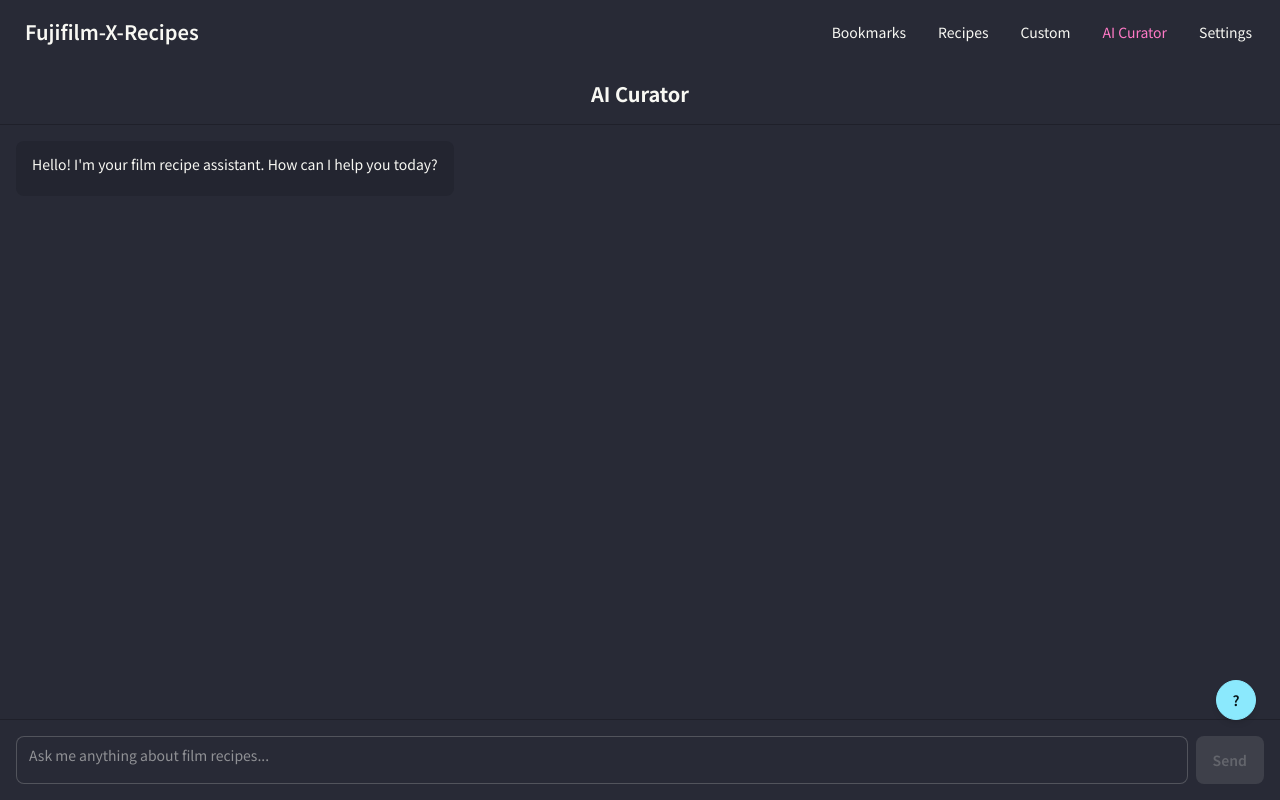
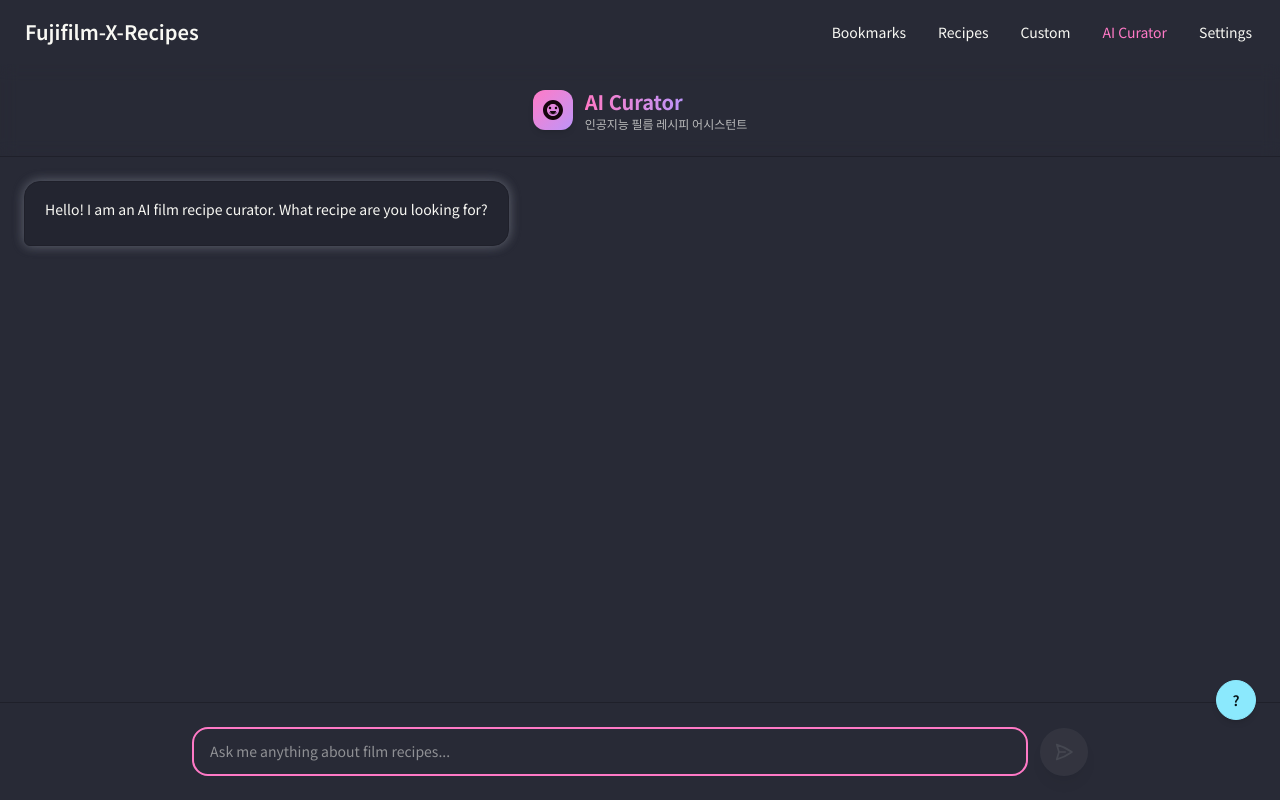
Before and after one commit to pathas-dev/fujifilm-x-recipes, a Next.js app: page /en/chatbot in a window 1280 px wide. Built offline with nearby package versions, Linux system fonts and the light colour scheme; no server answers.

Commit message:
style: ChatbotClient 스타일 변경

```diff
--- a/messages/en.json
+++ b/messages/en.json
@@ -13,7 +13,7 @@
     "send": "Send",
     "thinking": "Thinking...",
     "error": "Sorry, something went wrong. Please try again.",
-    "welcome": "Hello! I'm your film recipe assistant. How can I help you today?"
+    "welcome": "Hello! I am an AI film recipe curator. What recipe are you looking for?"
   },
   "SettingsPage": {
     "title": "Settings",
--- a/messages/ko.json
+++ b/messages/ko.json
@@ -13,7 +13,7 @@
     "send": "전송",
     "thinking": "생각 중...",
     "error": "죄송합니다. 문제가 발생했습니다. 다시 시도해 주세요.",
-    "welcome": "안녕하세요! 필름 레시피 도우미입니다. 오늘 무엇을 도와드릴까요?"
+    "welcome": "안녕하세요! 저는 AI 필름 레시피 큐레이터입니다. 어떤 레시피를 찾으시나요?"
   },
   "SettingsPage": {
     "title": "설정",
--- a/package.json
+++ b/package.json
@@ -45,6 +45,7 @@
     "react": "19.1.0",
     "react-dom": "19.1.0",
     "react-markdown": "^10.1.0",
+    "remark-gfm": "^4.0.1",
     "sharp": "^0.33.5",
     "uuid": "^9.0.1",
     "zod": "^4.0.5",
--- a/src/app/globals.css
+++ b/src/app/globals.css
@@ -28,4 +28,29 @@
       background: rgba(0, 0, 0, 0.9);
     }
   }
+
+  /* Chatbot message glow animations */
+  @keyframes borderGlow {
+    0%,
+    100% {
+      box-shadow: 0 0 5px rgba(var(--glow-color), 0.3);
+    }
+    50% {
+      box-shadow: 0 0 20px rgba(var(--glow-color), 0.6),
+        0 0 30px rgba(var(--glow-color), 0.3);
+    }
+  }
+
+  .message-glow {
+    animation: borderGlow 4s ease-in-out infinite;
+    animation-delay: var(--glow-delay, 0s);
+  }
+
+  .user-message-glow {
+    --glow-color: 59, 130, 246;
+  }
+
+  .bot-message-glow {
+    --glow-color: 156, 163, 175;
+  }
 }
--- a/src/components/chatbot/ChatbotClient.tsx
+++ b/src/components/chatbot/ChatbotClient.tsx
@@ -1,7 +1,13 @@
 "use client";
 
+import {
+  SvgAiCurator,
+  SvgAirplaneOutline,
+  SvgAirplaneSolid,
+} from "@/components/icon/svgs";
 import { useEffect, useRef, useState } from "react";
 import ReactMarkdown from "react-markdown";
+import remarkGfm from "remark-gfm";
 
 interface ChatMessage {
   id: string;
@@ -32,6 +38,7 @@ const ChatbotClient = ({ messages }: ChatbotClientProps) => {
   ]);
   const [inputValue, setInputValue] = useState("");
   const [isLoading, setIsLoading] = useState(false);
+  const [isStreaming, setIsStreaming] = useState(false);
   const messagesEndRef = useRef<HTMLDivElement>(null);
 
   const scrollToBottom = () => {
@@ -84,12 +91,19 @@ const ChatbotClient = ({ messages }: ChatbotClientProps) => {
 
       setChatMessages((prev) => [...prev, botMessage]);
 
+      let isFirstChunk = true;
       while (true) {
         const { done, value } = await reader.read();
         if (done) break;
 
         const chunk = new TextDecoder().decode(value);
         botMessageContent += chunk;
+
+        // 첫 번째 청크가 도착하면 스트리밍 시작으로 간주
+        if (isFirstChunk) {
+          setIsStreaming(true);
+          isFirstChunk = false;
+        }
 
         setChatMessages((prev) =>
           prev.map((msg) =>
@@ -110,6 +124,7 @@ const ChatbotClient = ({ messages }: ChatbotClientProps) => {
       setChatMessages((prev) => [...prev, errorMessage]);
     } finally {
       setIsLoading(false);
+      setIsStreaming(false);
     }
   };
 
@@ -123,33 +138,53 @@ const ChatbotClient = ({ messages }: ChatbotClientProps) => {
   return (
     <section className="w-full h-full flex flex-col bg-base-100 select-text">
       {/* Header */}
-      <div className="flex items-center justify-center p-4 border-b border-base-300">
-        <h1 className="text-xl font-bold text-base-content">
+      <div className="flex items-center justify-center p-6 border-b border-base-300 bg-base-50/50 backdrop-blur-sm">
+        <div className="flex items-center space-x-3">
+          <div className="w-10 h-10 bg-gradient-to-br from-primary to-secondary rounded-xl flex items-center justify-center shadow-md relative overflow-hidden group">
+            <div className="absolute inset-0 bg-gradient-to-r from-primary/20 to-secondary/20 opacity-0 group-hover:opacity-100 transition-opacity duration-300"></div>
+            <SvgAiCurator />
+          </div>
+          <div>
+            <h1 className="text-xl font-bold bg-gradient-to-r from-primary to-secondary inline-block text-transparent bg-clip-text">
               {messages.title}
             </h1>
+            <p className="text-xs text-base-content/70">
+              인공지능 필름 레시피 어시스턴트
+            </p>
+          </div>
+        </div>
       </div>
 
       {/* Messages */}
-      <div className="flex-1 overflow-y-auto p-4 space-y-4">
-        {chatMessages.map((message) => (
+      <div className="flex-1 overflow-y-auto p-6 space-y-6">
+        {chatMessages.map((message, index) => (
           <div
             key={message.id}
             className={`flex ${
               message.isUser ? "justify-end" : "justify-start"
-            }`}
+            } animate-in slide-in-from-bottom-2 duration-300`}
+            style={{ animationDelay: `${index * 50}ms` }}
           >
             <div
-              className={`max-w-xs md:max-w-md lg:max-w-lg px-4 py-3 rounded-lg ${
+              className={`max-w-xs md:max-w-md lg:max-w-2xl px-5 py-4 rounded-2xl shadow-sm transition-all duration-200 hover:shadow-md message-glow ${
                 message.isUser
-                  ? "bg-primary text-primary-content"
-                  : "bg-base-200 text-base-content"
+                  ? "bg-primary text-primary-content rounded-br-md user-message-glow"
+                  : "bg-base-200 text-base-content rounded-bl-md border border-base-300 bot-message-glow"
               }`}
+              style={
+                {
+                  "--glow-delay": `${index * 0.8}s`,
+                } as React.CSSProperties
+              }
             >
               {message.isUser ? (
-                <p className="text-sm">{message.content}</p>
+                <p className="text-sm leading-relaxed whitespace-pre-wrap">
+                  {message.content}
+                </p>
               ) : (
                 <div className="text-sm text-base-content">
                   <ReactMarkdown
+                    remarkPlugins={[remarkGfm]}
                     components={{
                       h1: ({ children }) => (
                         <div className="text-lg font-bold mb-3 mt-4 text-base-content first:mt-0">
@@ -189,11 +224,23 @@ const ChatbotClient = ({ messages }: ChatbotClientProps) => {
                           href={href}
                           target="_blank"
                           rel="noopener noreferrer"
-                          className="text-primary hover:text-primary-focus underline break-all"
+                          className="text-primary hover:text-primary-focus underline break-all transition-colors duration-200"
                         >
                           {children}
                         </a>
                       ),
+                      code: ({ children, className }) => {
+                        const isInline = !className;
+                        return isInline ? (
+                          <code className="bg-base-300 text-base-content px-1.5 py-0.5 rounded text-xs font-mono">
+                            {children}
+                          </code>
+                        ) : (
+                          <pre className="bg-base-300 text-base-content p-3 rounded-lg overflow-x-auto text-xs font-mono my-2">
+                            <code>{children}</code>
+                          </pre>
+                        );
+                      },
                     }}
                   >
                     {message.content}
@@ -203,12 +250,14 @@ const ChatbotClient = ({ messages }: ChatbotClientProps) => {
             </div>
           </div>
         ))}
-        {isLoading && (
-          <div className="flex justify-start">
-            <div className="bg-base-200 text-base-content px-4 py-3 rounded-lg">
-              <div className="flex items-center space-x-2">
-                <span className="loading loading-dots loading-sm"></span>
-                <span className="text-sm">{messages.thinking}</span>
+        {isLoading && !isStreaming && (
+          <div className="flex justify-start animate-in slide-in-from-bottom-2 duration-300">
+            <div className="bg-base-200 text-base-content px-5 py-4 rounded-2xl rounded-bl-md border border-base-300 shadow-sm message-glow bot-message-glow">
+              <div className="flex items-center space-x-3">
+                <span className="loading loading-dots loading-sm text-primary"></span>
+                <span className="text-sm text-base-content/70">
+                  {messages.thinking}
+                </span>
               </div>
             </div>
           </div>
@@ -217,24 +266,43 @@ const ChatbotClient = ({ messages }: ChatbotClientProps) => {
       </div>
 
       {/* Input */}
-      <div className="p-4 border-t border-base-300">
-        <div className="flex space-x-2">
+      <div className="p-6 border-t border-base-300 bg-base-50">
+        <div className="max-w-4xl mx-auto">
+          <div className="flex items-end space-x-3">
+            <div className="flex-1 relative">
               <textarea
                 value={inputValue}
                 onChange={(e) => setInputValue(e.target.value)}
                 onKeyDown={handleKeyDown}
                 placeholder={messages.placeholder}
-            className="textarea textarea-bordered flex-1 resize-none min-h-12"
+                className="textarea textarea-bordered w-full resize-none min-h-12 max-h-32 rounded-2xl border-2 border-base-300 focus:border-primary focus:outline-none transition-all duration-200 bg-base-100 text-base-content placeholder:text-base-content/50 px-4 py-3 pr-12"
                 disabled={isLoading}
                 rows={1}
+                style={{
+                  scrollbarWidth: "thin",
+                  scrollbarColor: "rgb(156 163 175) transparent",
+                }}
+                autoFocus
               />
+              {inputValue.trim() && (
+                <div className="absolute right-3 bottom-3 text-xs text-base-content/40">
+                  Enter to send
+                </div>
+              )}
+            </div>
             <button
               onClick={handleSendMessage}
               disabled={!inputValue.trim() || isLoading}
-            className="btn btn-primary h-12"
+              className="btn btn-primary btn-circle h-12 w-12 flex-shrink-0 shadow-lg hover:shadow-xl transition-all duration-200 disabled:opacity-50 disabled:cursor-not-allowed"
+              title={messages.send}
             >
-            {messages.send}
+              {isLoading ? (
+                <span className="loading loading-spinner loading-sm"></span>
+              ) : (
+                <SvgAirplaneOutline />
+              )}
             </button>
+          </div>
         </div>
       </div>
     </section>
--- a/src/components/icon/svgs.tsx
+++ b/src/components/icon/svgs.tsx
@@ -525,3 +525,50 @@ export const SvgAiMini = () => (
     <path d="M3 5l.5-1.5L5 3l-1.5-.5L3 1l-.5 1.5L1 3l1.5.5L3 5zM17 15l.3-.9L18 14l-.7-.1L17 13l-.3.9L16 14l.7.1L17 15z" />
   </svg>
 );
+
+export const SvgAiCurator = () => (
+  <svg
+    xmlns="http://www.w3.org/2000/svg"
+    viewBox="0 0 24 24"
+    className="w-6 h-6 text-primary-content relative z-10"
+  >
+    <path
+      fill="currentColor"
+      d="M12 2C6.48 2 2 6.48 2 12s4.48 10 10 10 10-4.48 10-10S17.52 2 12 2zm0 16c-3.31 0-6-2.69-6-6s2.69-6 6-6 6 2.69 6 6-2.69 6-6 6z"
+    />
+    <circle cx="9" cy="10" r="1.25" fill="currentColor" />
+    <circle cx="15" cy="10" r="1.25" fill="currentColor" />
+    <path
+      fill="currentColor"
+      d="M12 16c1.66 0 3-1.34 3-3H9c0 1.66 1.34 3 3 3z"
+    />
+    <path
+      stroke="currentColor"
+      strokeWidth="0.5"
+      fill="none"
+      d="M7 7l2 1M17 7l-2 1M8 14.5c1.33 1 2.67 1.5 4 1.5s2.67-.5 4-1.5"
+    />
+    <path
+      fill="currentColor"
+      opacity="0.5"
+      d="M5 4l1 2M19 4l-1 2M4 18l2-1M20 18l-2-1"
+    />
+  </svg>
+);
+
+export const SvgAirplaneOutline = () => (
+  <svg
+    xmlns="http://www.w3.org/2000/svg"
+    fill="none"
+    viewBox="0 0 24 24"
+    strokeWidth={2}
+    stroke="currentColor"
+    className="w-5 h-5"
+  >
+    <path
+      strokeLinecap="round"
+      strokeLinejoin="round"
+      d="M6 12L3.269 3.126A59.768 59.768 0 0121.485 12 59.77 59.77 0 013.27 20.876L5.999 12zm0 0h7.5"
+    />
+  </svg>
+);
```
Also changed, not shown: 1 other file (tests, documents, lock files or other folders). Lines whose indentation alone changed are shown as unchanged.
